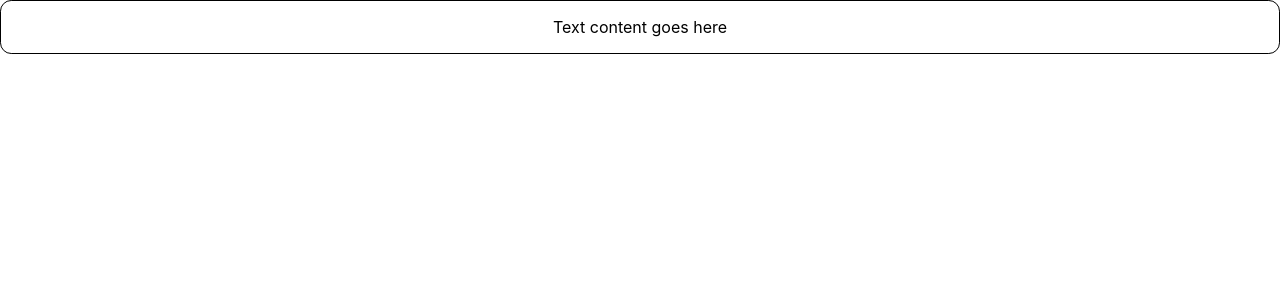
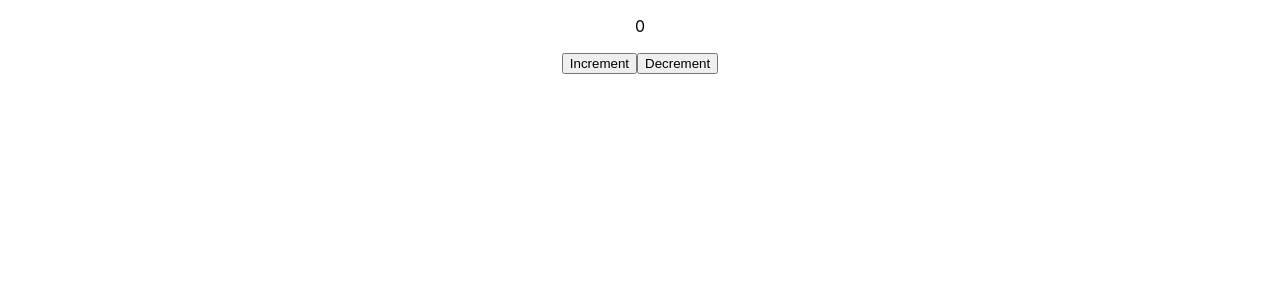
Before and after one commit to Radexman/react-typescript-demo, a React (Create React App) app: page / in a window 1280 px wide. Shown: the top 300 px of the page. Built offline with nearby package versions, Linux system fonts and the light colour scheme.

Commit message:
Reducers

```diff
--- a/src/App.tsx
+++ b/src/App.tsx
@@ -1,10 +1,9 @@
 import './App.css';
-import Container from './components/props/Container';
-
+import Counter from './components/hooks/Counter';
 function App() {
 	return (
 		<div className='App'>
-			<Container styles={{ border: '1px solid black', padding: '1rem', borderRadius: '.7em' }} />
+			<Counter />
 		</div>
 	);
 }
--- a/src/components/hooks/Counter.tsx
+++ b/src/components/hooks/Counter.tsx
@@ -1,17 +1,19 @@
 import { useReducer } from 'react';
 
-type CounterState = {
+type StateType = {
 	count: number;
 };
 
-type CounterAction = {
+type ActionType = {
 	type: string;
 	payload: number;
 };
 
-const initialState = { count: 0 };
+const initialState = {
+	count: 0,
+};
 
-const reducer = (state: CounterState, action: CounterAction) => {
+const reducer = (state: StateType, action: ActionType) => {
 	switch (action.type) {
 		case 'increment':
 			return { count: state.count + action.payload };
@@ -25,12 +27,20 @@ const reducer = (state: CounterState, action: CounterAction) => {
 const Counter = () => {
 	const [state, dispatch] = useReducer(reducer, initialState);
 
+	const increment = () => {
+		dispatch({ type: 'increment', payload: 1 });
+	};
+
+	const decrement = () => {
+		dispatch({ type: 'decrement', payload: 1 });
+	};
+
 	return (
-		<>
-			Count: {state.count}
-			<button onClick={() => dispatch({ type: 'increment', payload: 10 })}>Increment 10</button>
-			<button onClick={() => dispatch({ type: 'decrement', payload: 10 })}>Decrement 10</button>
-		</>
+		<div>
+			<p>{state.count}</p>
+			<button onClick={increment}>Increment</button>
+			<button onClick={decrement}>Decrement</button>
+		</div>
 	);
 };
 
```
